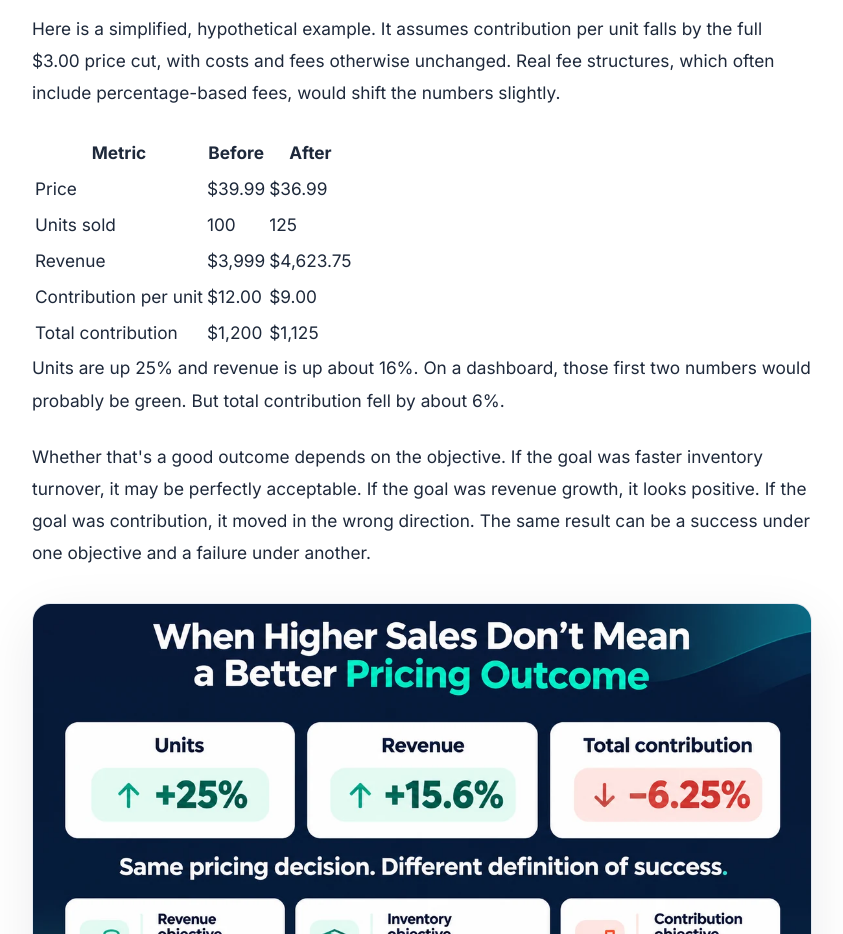
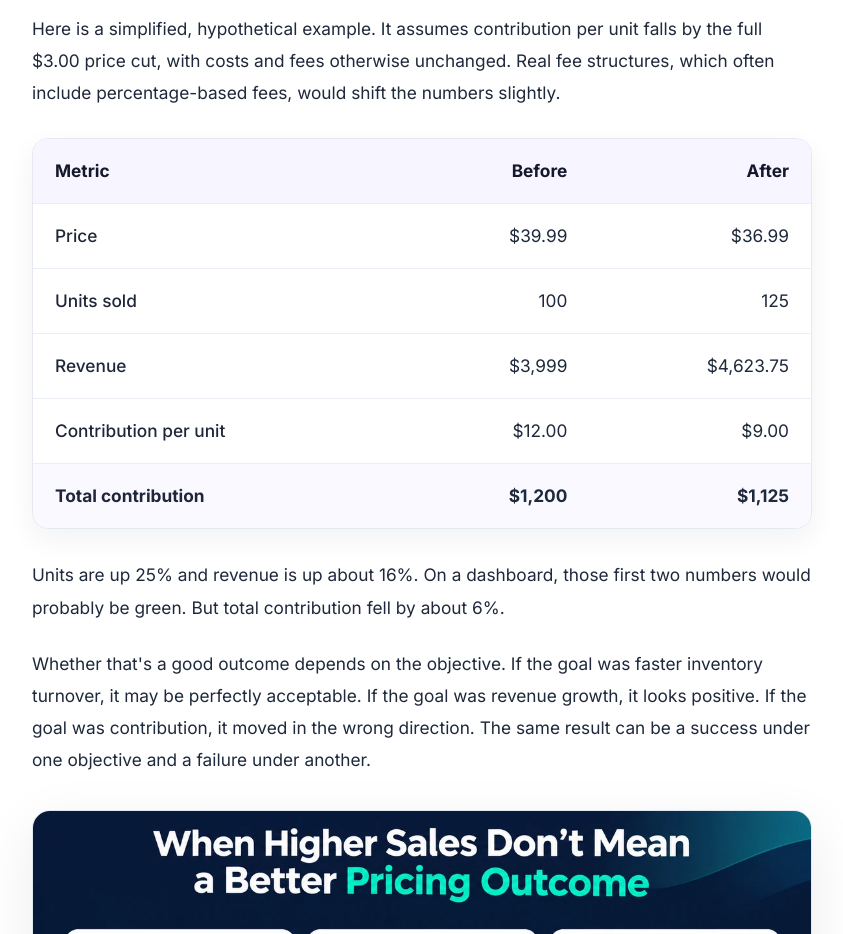
Before and after one commit to amumtaz/pricenaux, a plain HTML site: page insights/did-your-price-change-work/index.html in a window 1280 px wide. Shown: the part 1980-2914 px from the top of the page, without its empty margins (18-861 px from the left). Drawn offline with Linux system fonts and the light colour scheme.

Commit message:
Improve Blog 12 pricing comparison table

```diff
--- a/insights/did-your-price-change-work/index.html
+++ b/insights/did-your-price-change-work/index.html
@@ -109,6 +109,62 @@
 .linkedin-discussion-card .eyebrow{margin-bottom:.35rem} .linkedin-discussion-card h2{margin:0;font-size:1.55rem;line-height:1.2;font-weight:750;color:#0f172a} .linkedin-discussion-card p{margin:.75rem 0 1.5rem;max-width:850px;font-size:1.12rem;line-height:1.55;color:#475569}
 .linkedin-discussion-btn{display:inline-flex;align-items:center;justify-content:center;min-height:58px;padding:.9rem 1.8rem;border:1px solid #d9deea;border-radius:18px;background:#fff;color:#172033;font-size:1rem;font-weight:700;text-decoration:none;transition:transform .18s ease,box-shadow .18s ease,border-color .18s ease} .linkedin-discussion-btn:hover{transform:translateY(-1px);border-color:#b9b3ff;box-shadow:0 8px 22px rgba(31,41,55,.08)}
 @media(max-width:640px){.linkedin-discussion-card{padding:1.7rem 1.4rem 1.8rem;border-radius:20px}.linkedin-discussion-card h2{font-size:1.4rem}.linkedin-discussion-btn{width:100%}}
+
+
+.article-table-wrap{
+  margin:28px 0 30px;
+  overflow-x:auto;
+  border:1px solid #e7e9f2;
+  border-radius:16px;
+  background:#fff;
+  box-shadow:0 10px 28px rgba(25,33,61,.06);
+}
+
+.article-table{
+  width:100%;
+  border-collapse:collapse;
+  min-width:520px;
+  margin:0;
+}
+
+.article-table th,
+.article-table td{
+  padding:16px 22px;
+  border-bottom:1px solid #eceef5;
+}
+
+.article-table th{
+  background:#f7f5ff;
+  color:#14182b;
+  font-weight:700;
+  text-align:left;
+}
+
+.article-table th:nth-child(2),
+.article-table th:nth-child(3),
+.article-table td:nth-child(2),
+.article-table td:nth-child(3){
+  text-align:right;
+  white-space:nowrap;
+}
+
+.article-table td:first-child{
+  font-weight:500;
+  color:#20263a;
+}
+
+.article-table tbody tr:last-child td{
+  border-bottom:0;
+  background:#faf9ff;
+  font-weight:700;
+}
+
+@media(max-width:640px){
+  .article-table th,
+  .article-table td{
+    padding:14px 16px;
+  }
+}
 </style>
 </head>
 <body>
```
